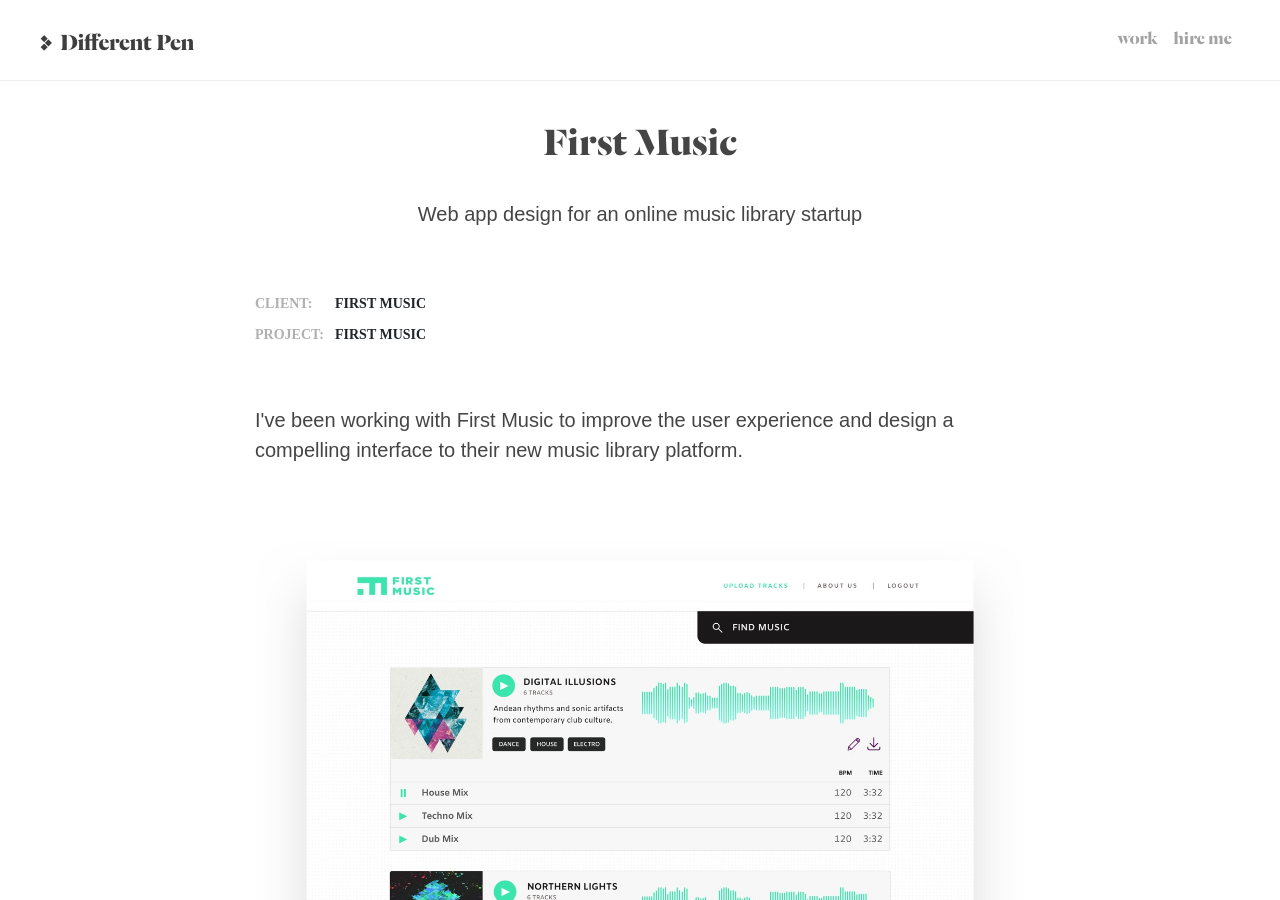
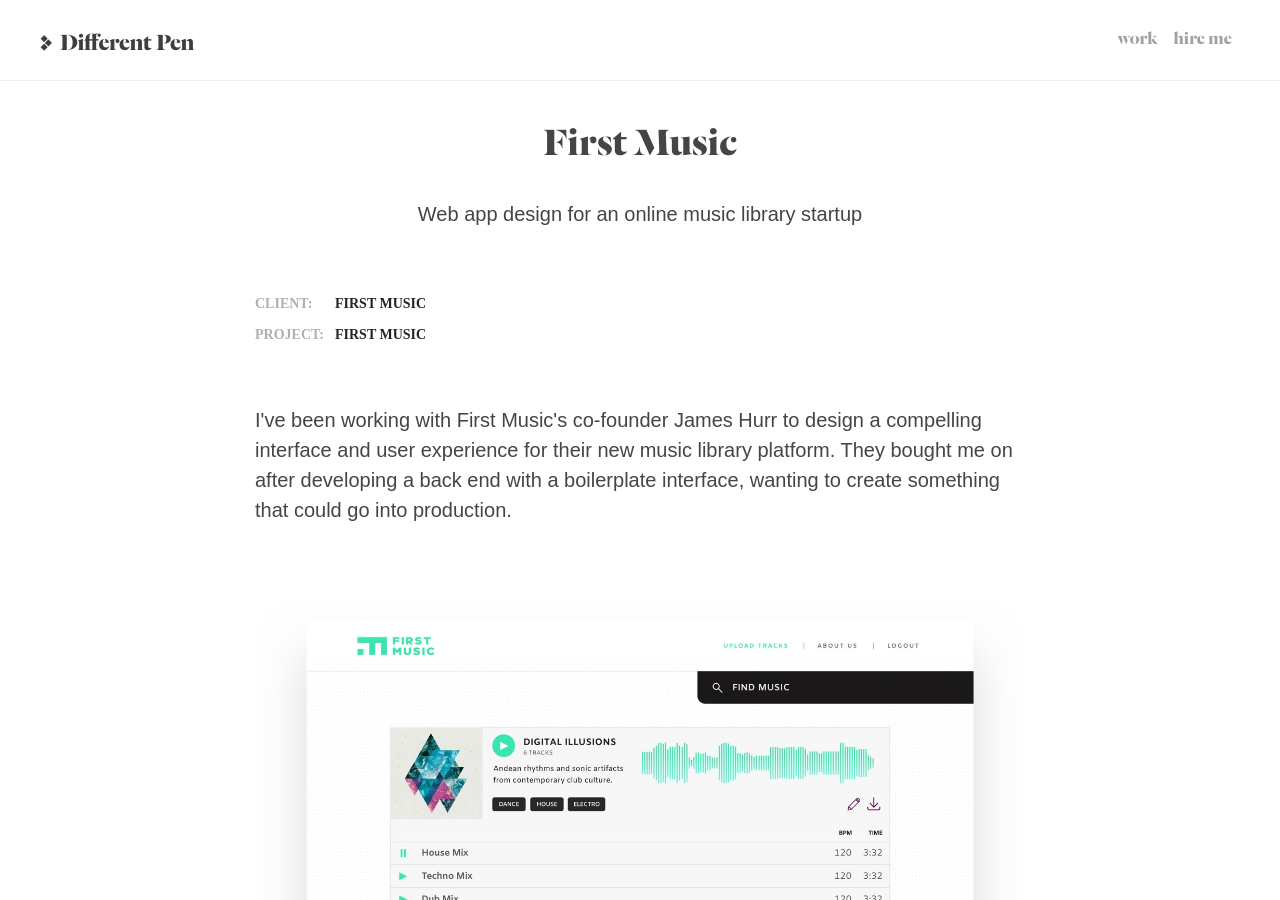
Before and after one commit to mlangsman/portfolio-langsman, a Jekyll site: the page built from firstmusic.html, in a window 1280 px wide and 900 px high. Built offline with Jekyll 4.4.1, drawn with Linux system fonts in a browser that asks for light colours; some web fonts are replaced.

Commit message:
Copy update

```diff
--- a/firstmusic.html
+++ b/firstmusic.html
@@ -4,7 +4,7 @@
 client: First Music
 project: First Music
 sub-title: Web app design for an online music library startup
-summary: I've been working with First Music to improve the user experience and design a compelling interface to their new music library platform.
+summary: I've been working with First Music's co-founder James Hurr to design a compelling interface and user experience for their new music library platform. They bought me on after developing a back end with a boilerplate interface, wanting to create something that could go into production.
 ---
 	<div class="row">
 		<div class="col">
```
